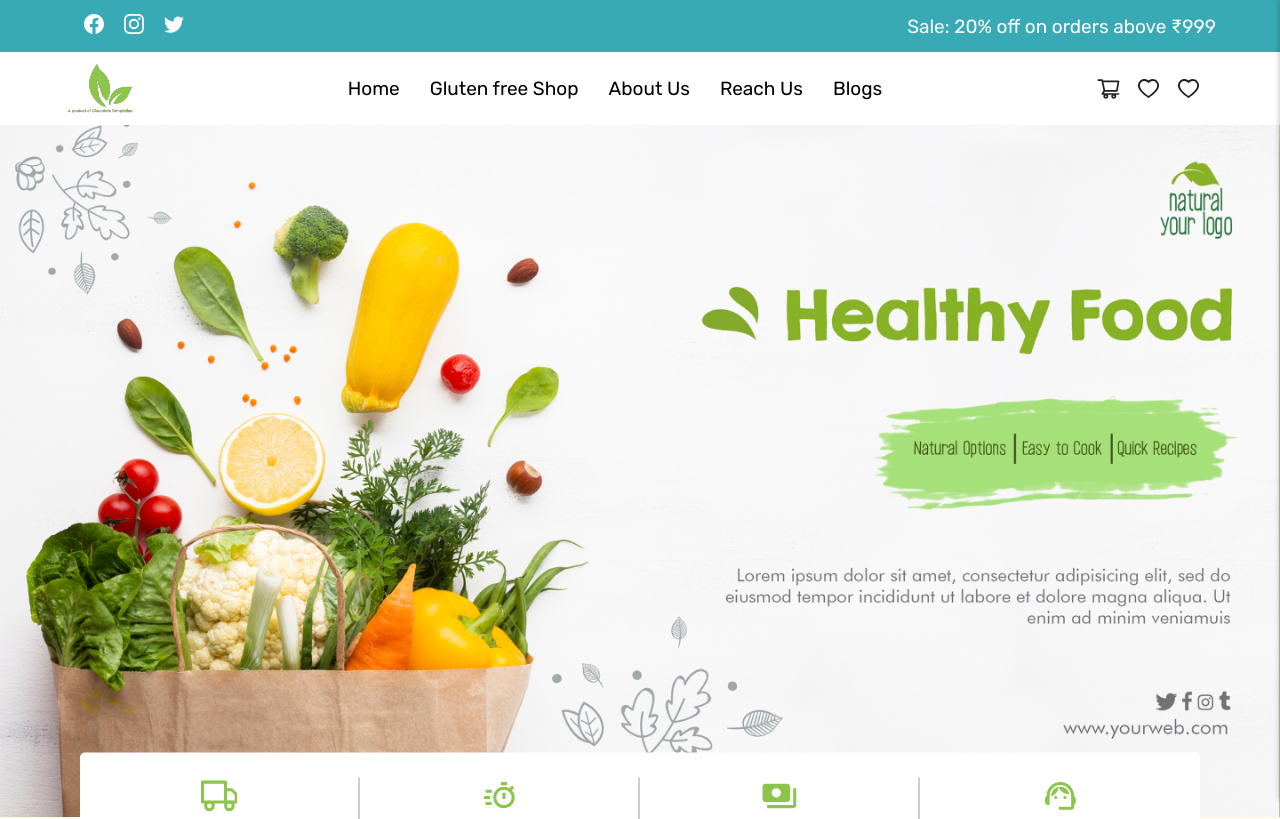
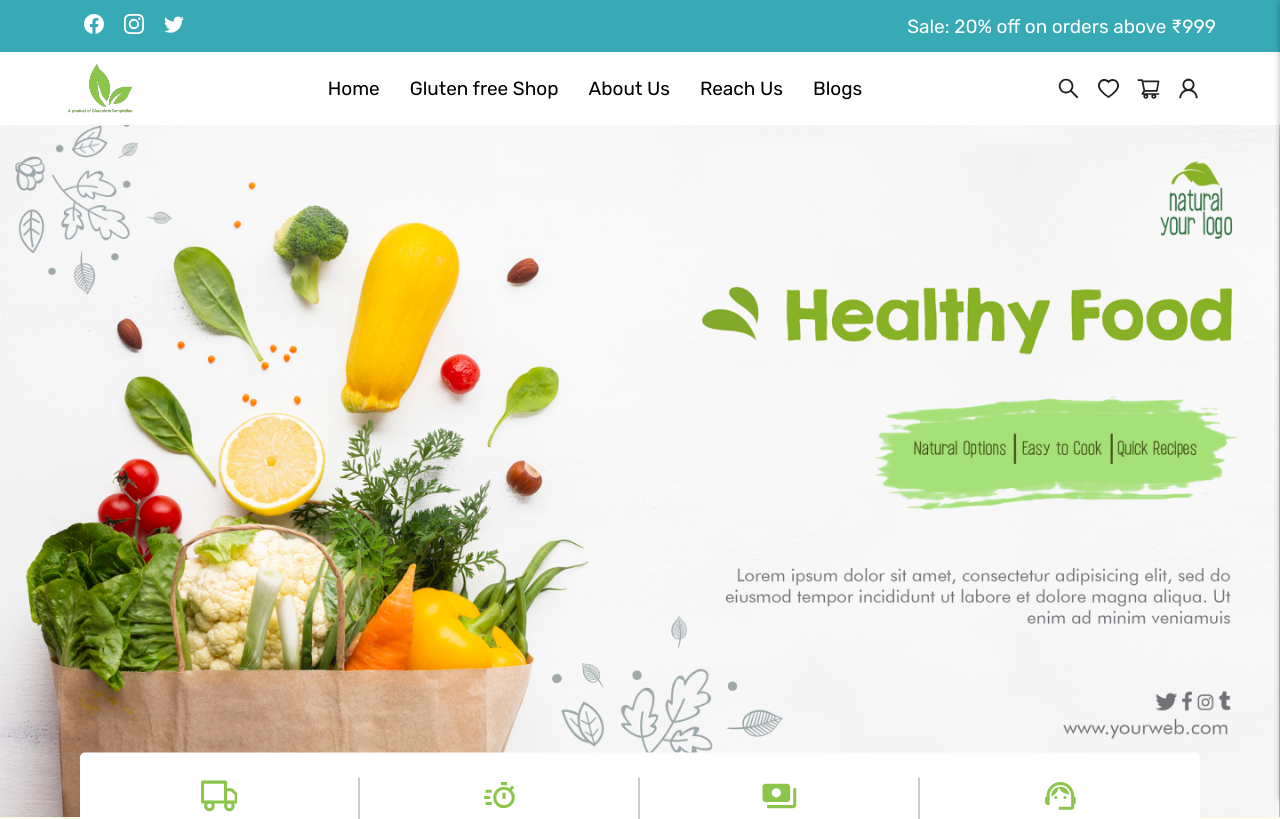
Before and after one commit to Anushka512/Ecommerce__Website, a React (Create React App) app: page / in a window 1280 px wide. Shown: the top 819 px of the page. Built offline with nearby package versions, Linux system fonts and the light colour scheme.

Commit message:
Update Navbar.js

```diff
--- a/src/Components/Navbar/Navbar.js
+++ b/src/Components/Navbar/Navbar.js
@@ -1,6 +1,7 @@
 
 import Logo from "../../Assets/Images/logo__sec.png";
-import { AiOutlineShoppingCart, AiOutlineHeart } from "react-icons/ai";
+import { AiOutlineShoppingCart, AiOutlineHeart,AiOutlineUser,AiOutlineSearch
+} from "react-icons/ai";
 import { BsFacebook, BsInstagram, BsTwitter } from "react-icons/bs";
 import "./Navbar.scss";
 
@@ -31,9 +32,10 @@ export default function Navbar({setToggleCart}) {
             ))}
           </ul>
           <div className="right">
+            <AiOutlineSearch/>
+            <AiOutlineHeart/>
             <AiOutlineShoppingCart onClick={setToggleCart} />
-            <AiOutlineHeart />
-            <AiOutlineHeart />
+            <AiOutlineUser/>
             <div className="auth">
               {/* <button className="btn cart">Login/Signup</button> */}
             </div>
```
